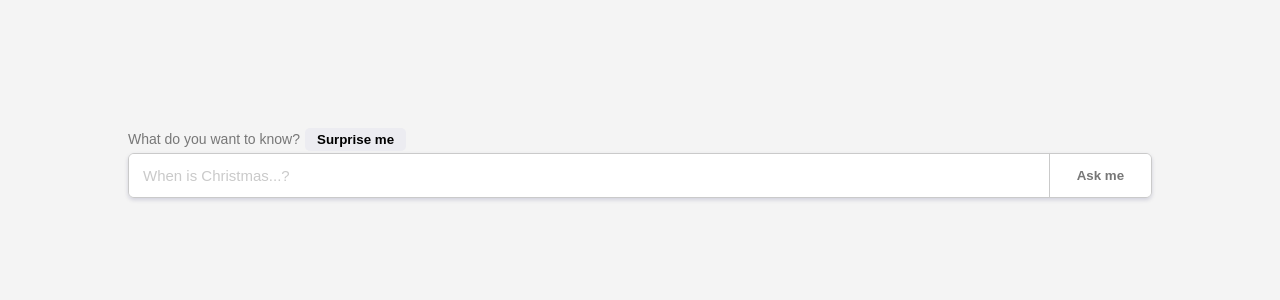
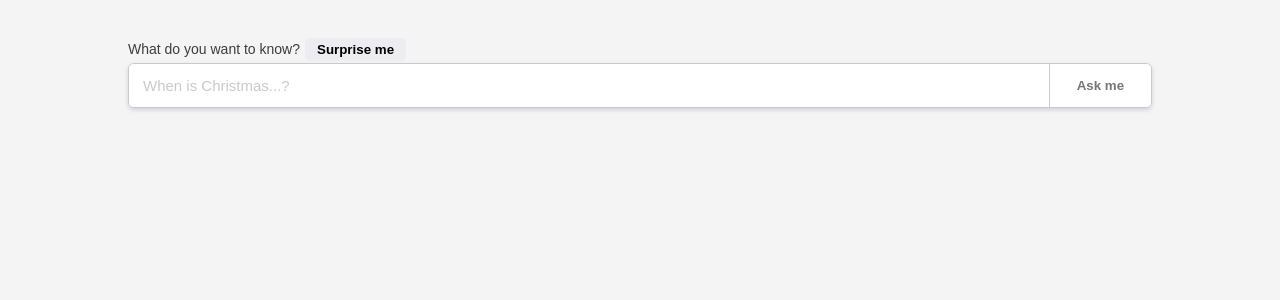
Before and after one commit to LaXnZ/react-gemini-chatbot, a React (Create React App) app: page / in a window 1280 px wide. Shown: the top 300 px of the page. Built offline with nearby package versions, Linux system fonts and the light colour scheme; the HTML template or start-up script is replaced by a standard one.

Commit message:
adding react markdown

```diff
--- a/package.json
+++ b/package.json
@@ -14,6 +14,7 @@
     "nodemon": "^3.1.0",
     "react": "^18.2.0",
     "react-dom": "^18.2.0",
+    "react-markdown": "^9.0.1",
     "react-scripts": "5.0.1",
     "web-vitals": "^2.1.4"
   },
--- a/src/App.js
+++ b/src/App.js
@@ -1,4 +1,5 @@
 import { useState } from "react";
+import ReactMarkdown from 'react-markdown';
 
 const App = () => {
   const [value, setValue] = useState("");
@@ -36,17 +37,31 @@ const App = () => {
       const response = await fetch("http://localhost:8000/gemini", options);
       const data = await response.text();
 
+      let formattedResponse = '';
+
+      if (data.startsWith("**")) {
+        // Bot's opinion on a topic
+        formattedResponse = data;
+      } else {
+        // Regular response
+        formattedResponse = `**Bot:** ${data}`;
+      }
+
+      // Format user message before adding to chat history
+      const formattedUserMessage = `**You:** ${value}`;
+
       setChatHistory((oldChatHistory) => [
         ...oldChatHistory,
         {
           role: "user",
-          parts: value,
+          parts: formattedUserMessage,
         },
         {
           role: "model",
-          parts: data,
+          parts: formattedResponse,
         },
       ]);
+
       setValue("");
     } catch (error) {
       console.error(error);
@@ -79,11 +94,20 @@ const App = () => {
       </div>
       {error && <p className="error">{error}</p>}
       <div className="search-result">
-        {chatHistory.map((chatItem, _index) => (
-          <div key={_index}>
-            <p className="answer">
-              {chatItem.role} : {chatItem.parts}
-            </p>
+        {chatHistory.map((chatItem, index) => (
+          <div key={index}>
+            <div className="message">
+              {chatItem.role === "user" ? (
+                <div className="user-message">
+                  <ReactMarkdown>{chatItem.parts}</ReactMarkdown>
+                </div>
+              ) : (
+                <div className="bot-message">
+                  <ReactMarkdown>{chatItem.parts}</ReactMarkdown>
+                </div>
+              )}
+            </div>
+            {index !== chatHistory.length - 1 && <div className="message-gap" />}
           </div>
         ))}
       </div>
--- a/src/index.css
+++ b/src/index.css
@@ -10,28 +10,35 @@ body {
   background-color: #f4f4f4;
   display: flex;
   justify-content: center;
-  color: #777;
+  color: #3d3d3d;
 }
 
 p {
   font-weight: 200;
   font-size: 14px;
-  margin: 0; /* Remove margin for cleaner spacing */
+  margin: 0;
 }
 
 .app {
   width: 80vw;
-  height: 80vh;
-  margin: 10vw;
+  height: 90vh;
+  margin: 3vw;
   display: flex;
   flex-direction: column;
 }
 
 .search-result {
   margin-top: 10px;
-  overflow-scroll: auto; /* Use auto instead of scroll for dynamic height */
-  flex: 1; /* Allow search result to fill remaining space */
+  flex: 1;
+  overflow: scroll;
+  padding-bottom: 20px;
 }
+
+.search-result::-webkit-scrollbar {
+  width: 0;
+  height: 0;
+}
+
 
 .surprise {
   background-color: #ececf1;
@@ -41,11 +48,11 @@ p {
   padding: 4px 12px;
   margin: 0 0 2px 5px;
   border: none;
-  cursor: pointer; /* Add cursor for hover effect */
+  cursor: pointer;
 }
 
 .surprise:hover {
-  background-color: #ddd; /* Add hover effect */
+  background-color: #ddd;
 }
 
 .input-container {
@@ -98,5 +105,24 @@ p {
 }
 
 .error {
-  color: red; /* Change error message color for better visibility */
+  color: rgb(172, 0, 0);
 }
+
+.message-gap {
+  height: 10px;
+
+}
+
+.user-message {
+  background-color: #b3d4fc81;
+  align-self: flex-start;
+  border-radius: 6px;
+  padding: 10px;
+}
+
+.bot-message {
+  background-color: #c7c7c78e;
+  align-self: flex-end;
+  border-radius: 6px;
+  padding: 10px;
+}
```
Also changed, not shown: 1 other file (tests, documents, lock files or other folders).
